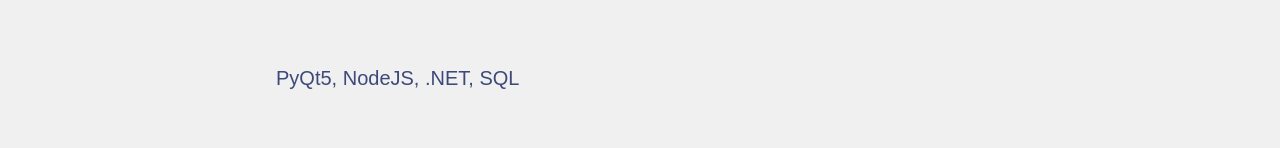
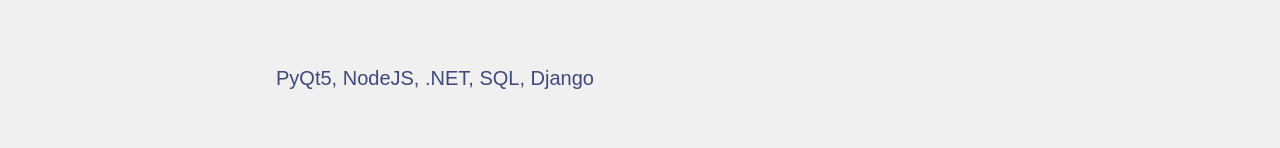
Before and after one commit to Rolfhuang/presonal_web, a React (Create React App) app: page / in a window 1280 px wide. Shown: the part 1292-1440 px from the top of the page. Built offline with nearby package versions, Linux system fonts and the light colour scheme.

Commit message:
updated 12.23.v2

```diff
--- a/src/pages/Home.js
+++ b/src/pages/Home.js
@@ -32,7 +32,7 @@
                 </li>
                 <li className='item'>
                     <h2>Back-End</h2>
-                    <span>PyQt5, NodeJS, .NET, SQL</span>
+                    <span>PyQt5, NodeJS, .NET, SQL, Django</span>
                 </li>
                 <li className='item'>
                     <h2>Languages</h2>
```
